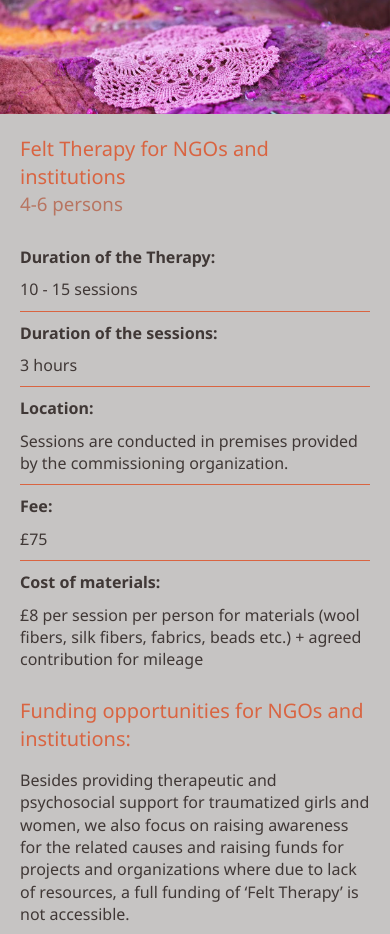
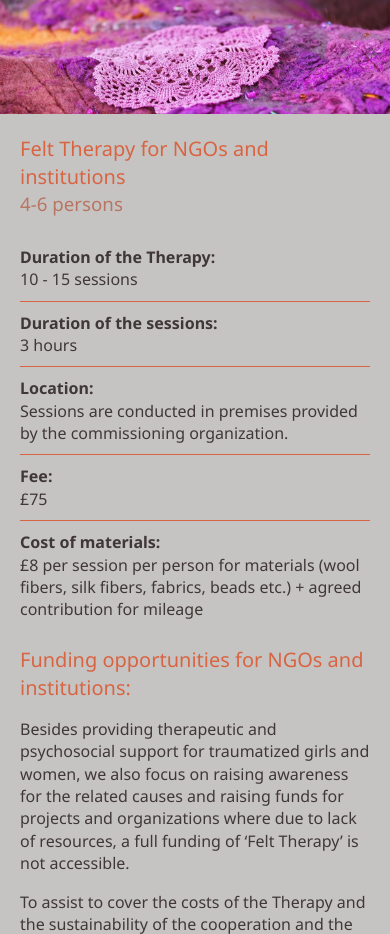
Before and after one commit to gsuhajda/socialfelt, a PHP site: page /page_services.html in a window 390 px wide. Shown: the part 410-1344 px from the top of the page. Run offline with PHP 8.4, Linux system fonts and the light colour scheme.

Commit message:
services finetunes

```diff
--- a/html/css/page.services.css
+++ b/html/css/page.services.css
@@ -1,4 +1,15 @@
 /* page.services css */
+
+body.page-services > .bg {
+  background-image: url('../images/back_services.jpg');
+}
+
+@media all and (max-width: 400px) {
+  body.page-services .charity_logo{
+    background-image: url('../images/back_services.jpg');
+  }
+}
+
 .services-img {
 	margin-left: -40px;
 	margin-bottom: 15px;
@@ -10,141 +21,39 @@
 	margin-top: -15px;
 }
 
+h2 {
+	clear: both;
+}
 
-/* táblázatos verzió
+dl {
+	margin-bottom: 15px;
+}
 
-		tr > td:first-child {
-			font-weight: 700;
-			width: 45%;
-			vertical-align: top;
-		}
-
-		td {
-			border-top: solid #d96441 1px;
-			padding: 10px 0;
-		}
-
-		.border-top {
-			border-top-color: transparent;
-		}
-
-		.services-table {
-			margin-bottom: 20px;
-		}
-
-*/
-
+dl dt,
+dl dd {
+	width: 45%;
+	float: left;
+	border-top: solid #d96441 1px;
+	padding: 10px 0;
+	margin: 0;
+}
 
 dl dt {
 	font-weight: 700;
-	width: 45%;
-	float: left;
 	clear: both;
-	border-top: solid #d96441 1px;
-	padding: 10px 0;
 }
 
 dl dd {
 	width: 55%;
-	float: right;
-	margin: 0;
-	border-top: solid #d96441 1px;
-	padding: 10px 0;
 }
 
-dl dd:last-child {
-	margin-bottom: 15px;
+dl dt:first-child,
+dl dt:first-child + dd {
+	border-top: 0;
 }
-
-dl dt:first-child {
-	border-top: transparent;
-}
-
-.dd-top-border {
-	border-top: transparent;
-}
-
-h2 {
-	clear: both;
-}
-
 
 /* small screen, "mobile" */
 @media all and (max-width: 767px) {
-	.links,
-	.mainmenu,
-	.social {
-		display: none;
-	}
-
-	.mainmenu .close {
-		display: none;
-	}
-
-	.menu {
-		left: 0;
-		right: 0;
-		top: 0;
-		width: 100%;
-		z-index: 40;
-	}
-
-	.menu .toggle {
-		background: yellow;
-		height: 50px;
-		width: 50px;
-		position: absolute;
-		top: 0;
-		right: 0;
-	}
-
-	#nav:target .menu {
-		width: auto;
-		background: #d96441;
-		padding: 0 20px;
-	}
-
-	#nav:target .mainmenu {
-		display: block;
-		margin-top: 60px;
-	}
-
-	#nav:target .links,
-	#nav:target .social {
-		display: block;
-		margin-top: 0;
-	}
-
-	#nav:target .mainmenu .close {
-		display: block;
-	}
-
-	#nav:target .toggle .close {
-		display: block;
-	}
-
-	.header {
-		top: 0;
-		left: 0;
-		width: 250px;
-		z-index: 60;
-	}
-
-	.logo {
-		top: 0;
-		height: 65px;
-		width: auto;
-		margin-top: -7px;
-		background: url("../images/SF_logo_mobile.png") 0 0 no-repeat;
-		background-size: 200px 75px;
-		display: block;
-		z-index: 60;
-	}
-
-	.logo:hover {
-	background-position: 0 0;
-	}
-
 	.container {
 		left: 0;
 		width: 100%;
@@ -157,19 +66,22 @@
 		width: 100%;
 	}
 
-	dl dt {
+	dl dt,
+	dl dd {
 		width: auto;
 		float: none;
-		clear: both;
+		clear: none;
+		margin: 0;
+	}
+
+	dl dt {
 		border-top: solid #d96441 1px;
 		padding-bottom: 0;
 	}
 
 	dl dd {
-		width: auto;
-		float: none;
-		margin: 0;
-		border-top: none;
+		border-top: 0;
+		padding-top: 0;
 	}
 
 
--- a/html/page_services.html
+++ b/html/page_services.html
@@ -13,14 +13,13 @@
   		<div class="bg"></div>
 
 		<header class="header">
-			<h1><a href="index.html" class="logo">SocialFelt</a></h1>
+			<h1><a href="index.html" class="logo_mobile">SocialFelt</a></h1>
+			<h1><a href="index.html" class="logo_mobile_2">SocialFelt</a></h1>
+			<a href="#nav" class="toggle">&#9776;</a>
+			<a href="#" class="close">&#9776;</a>
 		</header>
 
-
 		<nav class="menu">
-			<!-- mobil menu -->
-					<a href="#nav" class="toggle"></a>
-					<a href="#" class="toggle close"></a>
 			<!-- mobil menu -->
 			<ul class="mainmenu">
 				<li><a href="index.html">About SocialFelt</a>
@@ -66,36 +65,9 @@
 				<h2>Felt Therapy for NGOs and institutions</h2>
 				<h3 class="services-h3">4-6 persons</h3>
 
-	<!-- táblázatos verzió
-				<table class="services-table">
-					<tbody>
-						<tr>
-							<td class="border-top">Duration of the Therapy:</td>
-							<td class="border-top">10 - 15 sessions</td>
-						</tr>
-						<tr>
-							<td>Duration of the sessions: </td>
-							<td>3 hours</td>
-						</tr>
-						<tr>
-							<td>Location:</td>
-							<td>Sessions are conducted in premises provided by the commissioning organization.</td>
-						</tr>
-						<tr>
-							<td>Fee:</td>
-							<td>£75</td>
-						</tr>
-						<tr>
-							<td>Cost of materials:</td>
-							<td>£8 per session per person for materials (wool fibers, silk fibers, fabrics, beads etc.) + agreed contribution for mileage</td>
-						</tr>
-					</tbody>
-				</table>
-	/táblázatos verzió -->
-
-				<dl>
+				<dl class="cf">
 					<dt>Duration of the Therapy:</dt>
-					<dd class="dd-top-border">10 - 15 sessions</dd>
+					<dd>10 - 15 sessions</dd>
 
 					<dt>Duration of the sessions:</dt>
 					<dd>3 hours</dd>
```
